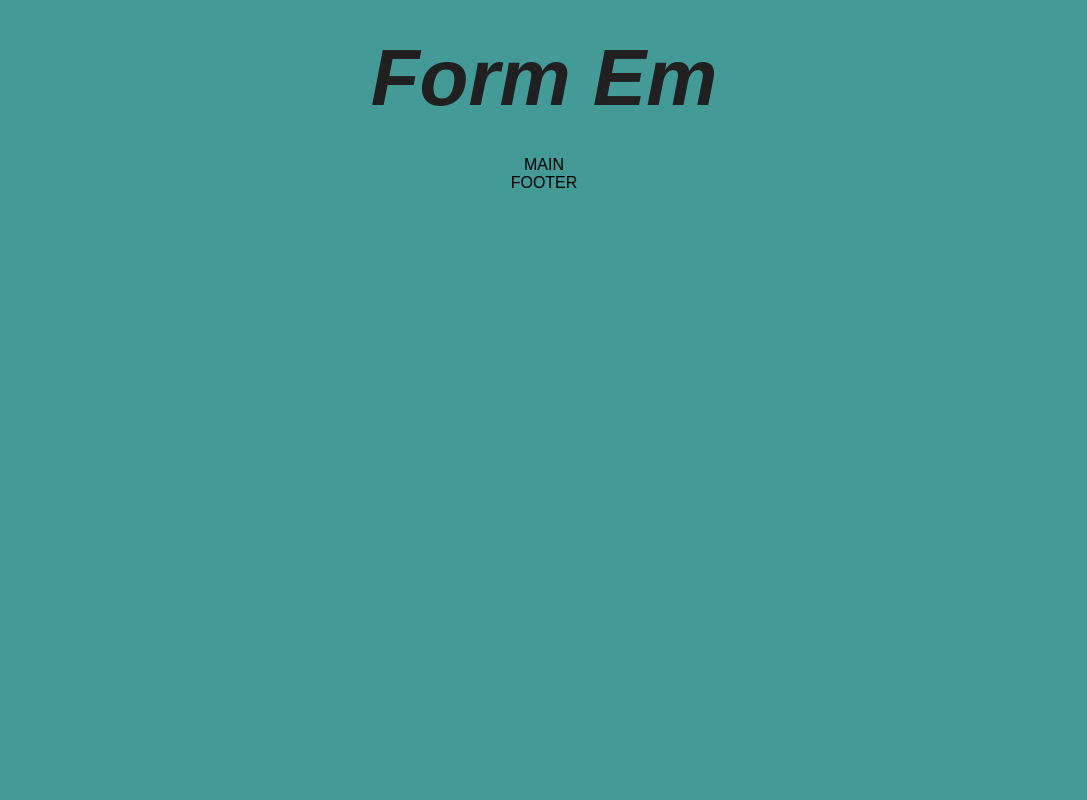
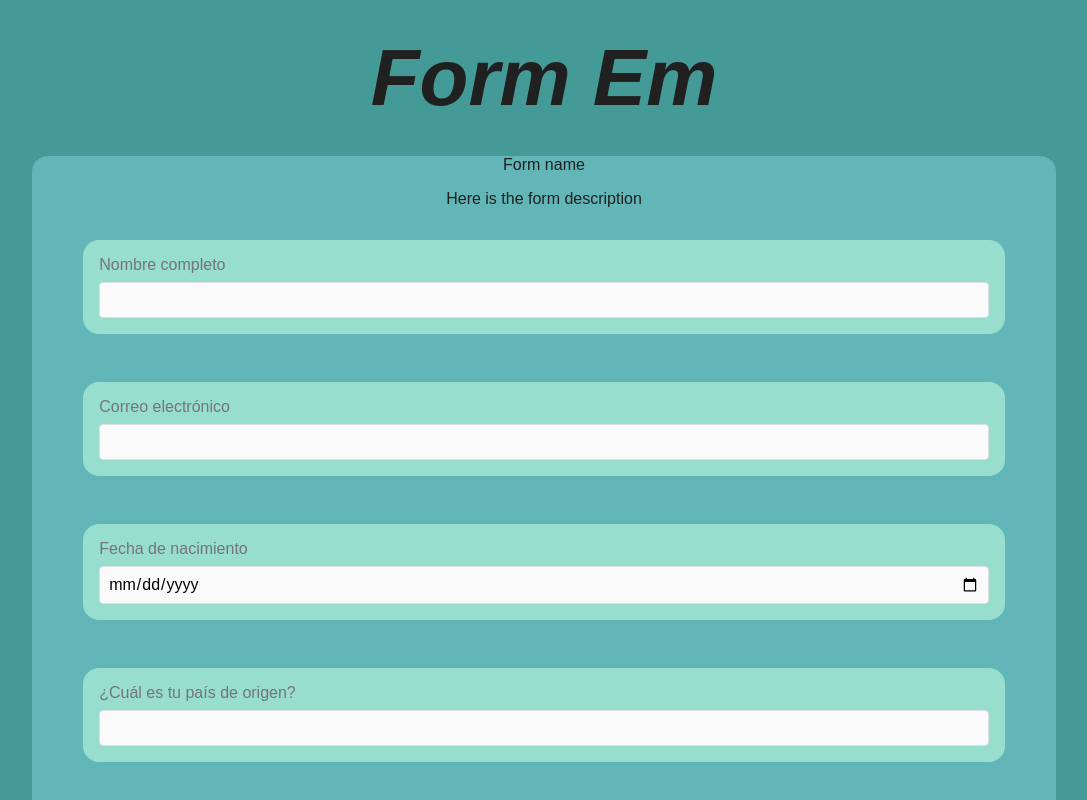
Before and after one commit to emij7/formem, a React (Create React App) app: page / in a window 1280 px wide. Shown: the top 800 px of the page, without its empty margins (96-1183 px from the left). Built offline with nearby package versions, Linux system fonts and the light colour scheme.

Commit message:
feat: form styles, functionality

```diff
--- /dev/null
+++ b/src/components/atoms/input/input.styles.ts
@@ -0,0 +1,67 @@
+import styled, { css } from "styled-components";
+import { AlignItems } from "../content/content.types";
+
+export const StyledInput = styled.label<{
+  align?: AlignItems;
+}>`
+  align-items: ${({ align }) => align || "flex-start"};
+  background-color: ${({ theme }) => theme.color.primary.light};
+  border-radius: ${({ theme }) => theme.size.s};
+  color: ${({ theme }) => theme.color.gray.dark};
+  display: flex;
+  flex-direction: column;
+  font-size: 1rem;
+  font-weight: 500;
+  justify-content: flex-start;
+  margin: ${({ theme }) => theme.spacing.m};
+  padding: ${({ theme }) => theme.spacing.m};
+  width: 90%;
+`;
+
+export const Value = styled.input<{ fill?: boolean; label?: string }>`
+  background-color: ${({ theme }) => theme.color.gray.light};
+  border-radius: 0.25rem;
+  border: ${({ theme }) => `1px solid ${theme.color.gray.normal}`};
+  font-size: 1rem;
+  margin-top: ${({ label }) => (label ? "0.5rem" : "0")};
+  padding: 0.5rem;
+  width: 100%;
+  accent-color: ${({ theme }) => theme.color.gray.dark};
+  &:hover {
+    border: ${({ theme }) => `1px solid ${theme.color.primary.normal}`};
+  }
+
+  &:focus {
+    outline: none;
+  }
+`;
+
+export const Area = styled.textarea<{ label?: string }>`
+  background-color: ${({ theme }) => theme.color.gray.light};
+  border-radius: 0.25rem;
+  border: ${({ theme }) => `1px solid ${theme.color.gray.normal}`};
+  font-size: 1rem;
+  height: 6rem;
+  margin-top: ${({ label }) => (label ? "0.5rem" : "0")};
+  min-width: 22.5rem;
+  padding: 0.5rem;
+  width: inherit;
+
+  &:hover {
+    border: ${({ theme }) => `1px solid ${theme.color.primary.normal}`};
+  }
+
+  &:focus {
+    outline: none;
+  }
+`;
+
+export const styledSuggestions = (isFocused: boolean) => css`
+  background-color: ${({ theme }) => theme.color.light};
+  border-radius: 0.25rem;
+  display: ${isFocused ? "flex" : "none"};
+  margin-top: 0.5rem;
+  padding: 1rem;
+  position: relative;
+  top: 0;
+`;
--- /dev/null
+++ b/src/components/atoms/input/input.tsx
@@ -0,0 +1,47 @@
+import { FC } from "react";
+import { theme } from "../../../styles/global";
+import { Text } from "../text/text";
+import { Area, StyledInput, Value } from "./input.styles";
+import { TInput } from "./input.types";
+
+export const Input: FC<TInput> = ({
+  align,
+  helper,
+  hideLabel = false,
+  id,
+  label,
+  name,
+  onChange,
+  type = "text",
+  value,
+  ...props
+}) => {
+  return (
+    <StyledInput align={align} htmlFor={id || label}>
+      {!hideLabel && label}
+      {helper && (
+        <Text
+          color={theme.color.gray.dark}
+          margin="0.125rem 0 0 0"
+          size="0.875rem"
+        >
+          {helper}
+        </Text>
+      )}
+      {type === "textarea" ? (
+        <Area id={id || label} label={label} name={name} onChange={onChange}>
+          {value}
+        </Area>
+      ) : (
+        <Value
+          id={id || label}
+          label={label}
+          name={name}
+          onChange={onChange}
+          type={type}
+          {...props}
+        />
+      )}
+    </StyledInput>
+  );
+};
--- /dev/null
+++ b/src/components/molecule/form/form.tsx
@@ -0,0 +1,52 @@
+import React, { FC, useState } from "react";
+import { Content } from "../../atoms/content/content";
+import { Input } from "../../atoms/input/input";
+import { TForm } from "./form.types";
+
+export const Form: FC<TForm> = () => {
+  type item = {
+    type: string;
+    label: string;
+    name?: string;
+    required?: boolean;
+    options?: Array<object>;
+  };
+  const [form, setForm] = useState([]);
+  const [formValues, setFormValues] = useState<{
+    [key: string]: string;
+  }>({});
+  const onChangeValue = (
+    event:
+      | React.ChangeEvent<HTMLTextAreaElement>
+      | React.ChangeEvent<HTMLInputElement>
+  ) => {
+    const inputValue = event.currentTarget.value;
+    setFormValues({ ...formValues, [event.target.name]: inputValue });
+  };
+  const formDB = async () => {
+    let res = await fetch("db.json");
+    let data = await res.json();
+    let dataArray = data.items;
+    return dataArray;
+  };
+  formDB()
+    .then((dataArray) => setForm(dataArray))
+    .catch((err) => console.log(err.message));
+  return (
+    <Content as="form" align="center">
+      {form.map((item: item, index) => {
+        return (
+          <Input
+            key={index}
+            label={item.label}
+            name={item.name}
+            type={item.type}
+            value={formValues[item.type]}
+            required={item.required}
+            onChange={onChangeValue}
+          ></Input>
+        );
+      })}
+    </Content>
+  );
+};
--- /dev/null
+++ b/src/components/molecule/form/form.types.ts
@@ -0,0 +1,3 @@
+import { TContent } from "../../atoms/content/content.types";
+
+export type TForm = TContent & {};
--- a/src/components/molecule/main/main.tsx
+++ b/src/components/molecule/main/main.tsx
@@ -1,7 +1,24 @@
 import React, { FC } from "react";
+import { theme } from "../../../styles/global";
 import { Content } from "../../atoms/content/content";
+import { Text } from "../../atoms/text/text";
+import { Form } from "../form/form";
 import { TMain } from "./main.types";
 
 export const Main: FC<TMain> = () => {
-  return <Content align="center">MAIN</Content>;
+  return (
+    <Content
+      align="center"
+      as="section"
+      backgroundColor={theme.color.primary.normal}
+      borderRadius={theme.size.s}
+      margin="auto"
+      minHeight="5rem"
+      width="80%"
+    >
+      <Text>Form name</Text>
+      <Text>Here is the form description</Text>
+      <Form />
+    </Content>
+  );
 };
```
Also changed, not shown: src/components/atoms/input/input.types.ts (added, +11 -0 lines).
